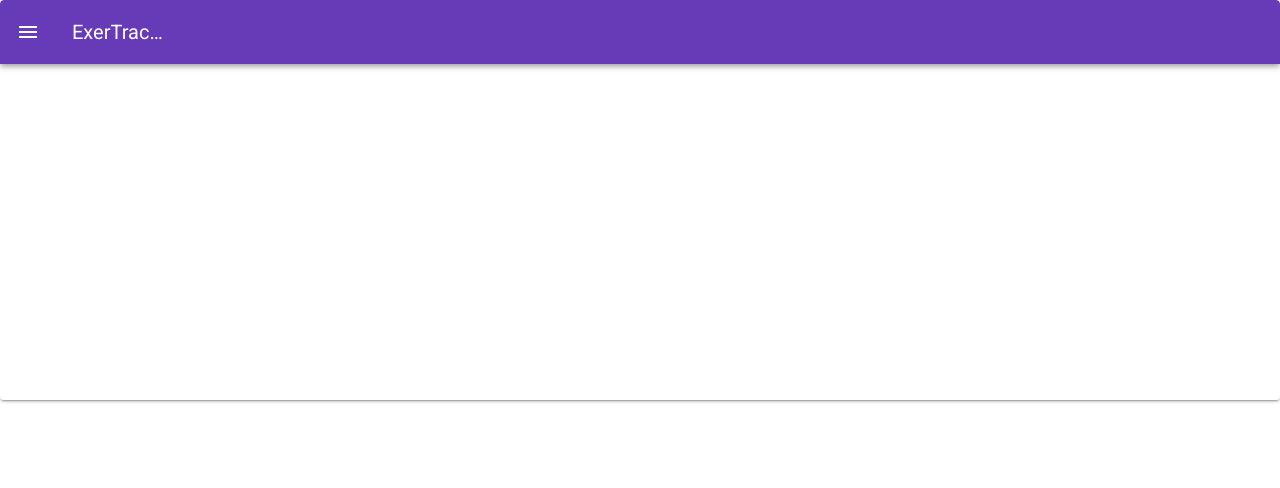
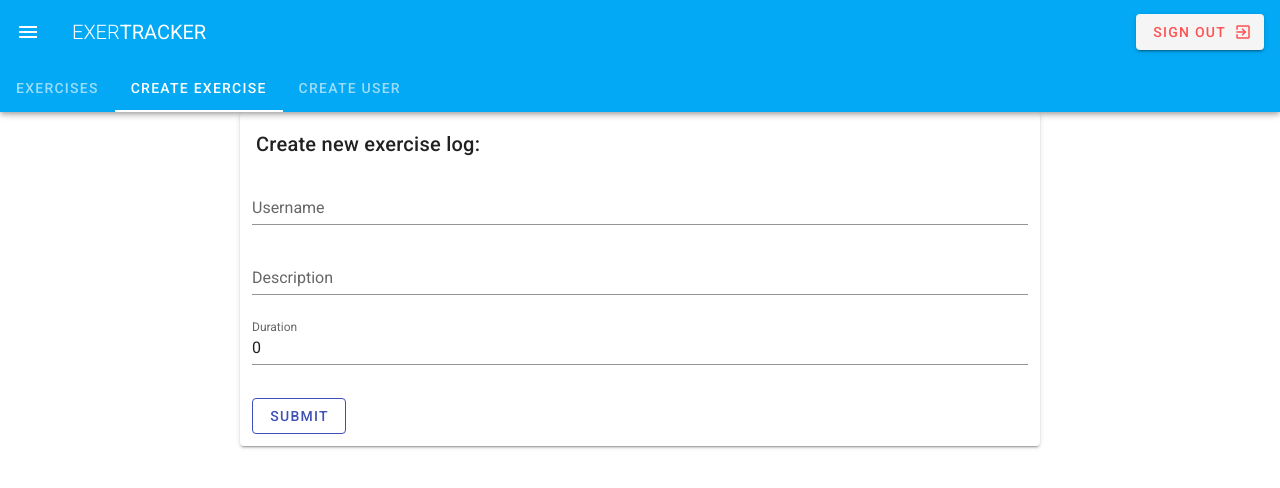
Before and after one commit to ian038/ExerTracker, a Vue app in the folder client/: page /#/create in a window 1280 px wide. Shown: the top 488 px of the page. Built offline with nearby package versions, Linux system fonts and the light colour scheme.

Commit message:
Added dashboard

```diff
--- a/client/package.json
+++ b/client/package.json
@@ -14,6 +14,7 @@
     "vuetify": "^2.2.11"
   },
   "devDependencies": {
+    "@mdi/font": "^5.0.45",
     "@vue/cli-plugin-babel": "~4.2.0",
     "@vue/cli-plugin-eslint": "~4.2.0",
     "@vue/cli-service": "~4.2.0",
--- a/client/public/index.html
+++ b/client/public/index.html
@@ -5,8 +5,9 @@
     <meta http-equiv="X-UA-Compatible" content="IE=edge">
     <meta name="viewport" content="width=device-width,initial-scale=1.0">
     <link rel="icon" href="<%= BASE_URL %>favicon.ico">
-    <title><%= htmlWebpackPlugin.options.title %></title>
+    <title>ExerTracker</title>
     <link rel="stylesheet" href="https://fonts.googleapis.com/css?family=Roboto:100,300,400,500,700,900">
+    <link rel="stylesheet" href="https://fonts.googleapis.com/icon?family=Material+Icons">
     <link rel="stylesheet" href="https://cdn.jsdelivr.net/npm/@mdi/font@latest/css/materialdesignicons.min.css">
   </head>
   <body>
--- a/client/src/App.vue
+++ b/client/src/App.vue
@@ -1,7 +1,8 @@
 <template>
-  <v-app>
+  <v-app class="grey lighten-4">
+    <Dashboard/>
     <v-content>
-      <Dashboard/>
+      <router-view></router-view>
     </v-content>
   </v-app>
 </template>
--- a/client/src/components/CreateExercises.vue
+++ b/client/src/components/CreateExercises.vue
@@ -1,5 +1,38 @@
 <template>
-    <div class='create-exercises'>
-        <h1>CreateExercises</h1>
-    </div>
+  <v-card class="mx-auto" max-width="800px">
+      <v-card-title>Create new exercise log:</v-card-title>
+      <v-form
+       ref="form"
+        v-model="valid"
+        lazy-validation
+        class="px-3"
+        >
+        <v-text-field v-model="username" label="Username" :rules="usernameRules"></v-text-field>
+        <v-text-field v-model="description" label="Description" :rules="descriptionRules"></v-text-field>
+        <v-text-field v-model="duration" label="Duration" :rules="durationRules"></v-text-field>
+
+        <v-btn outlined color="indigo" class="mx-0 mt-3 mb-3">Submit</v-btn>
+    </v-form>
+  </v-card>
 </template>
+
+<script>
+export default {
+    data: () => {
+        return {
+            username:'',
+            usernameRules: [
+                v => !!v || 'Username is required'
+            ],
+            description: '',
+            descriptionRules: [
+                v => !!v || 'Username is required'
+            ],
+            duration: 0,
+            durationRules: [
+                v => !!v || 'Username is required'
+            ]
+        }
+    }
+}
+</script>
--- a/client/src/components/Dashboard.vue
+++ b/client/src/components/Dashboard.vue
@@ -1,50 +1,38 @@
 <template>
-  <v-card
-    class="mx-auto overflow-hidden"
-    height="400"
-  >
-    <v-app-bar
-      color="deep-purple"
-      dark
-    >
-      <v-app-bar-nav-icon @click="drawer = true"></v-app-bar-nav-icon>
+  <nav>
+    <v-app-bar dark color="light-blue" app>
+      <v-app-bar-nav-icon @click="drawer = !drawer"></v-app-bar-nav-icon>
 
-      <v-toolbar-title>ExerTracker</v-toolbar-title>
-      <!-- Insert tabs -->
-      <v-tabs></v-tabs>
+      <v-toolbar-title class="text-uppercase">
+        <span class="font-weight-light">Exer</span>
+        <span>Tracker</span>
+      </v-toolbar-title>
+
+      <v-spacer></v-spacer>
+
+      <v-btn class="error--text" light>
+        <span>Sign Out</span>
+        <v-icon class="material-icons" right>exit_to_app</v-icon>
+      </v-btn>
+      <v-tabs slot="extension">
+        <v-tab v-for="link in links" :key="link.id" :to="link.link">{{link.name}}</v-tab>
+      </v-tabs>
     </v-app-bar>
-
-    <v-navigation-drawer
-      v-model="drawer"
-      absolute
-      temporary
-    >
-      <v-list
-        nav
-        dense
-      >
-        <v-list-item-group
-          v-model="group"
-          active-class="deep-purple--text text--accent-4"
-        >
-          <v-list-item>
+      <v-navigation-drawer v-model="drawer" app>
+        <v-list>
+          <v-list-item-group v-model="item" color="primary">
+          <v-list-item v-for="item in items" :key="item.id" :to="item.link">
             <v-list-item-icon>
-              <v-icon>mdi-home</v-icon>
+              <v-icon v-text="item.icon"></v-icon>
             </v-list-item-icon>
-            <v-list-item-title>Home</v-list-item-title>
+            <v-list-contents>
+              <v-list-item-title v-text="item.name"></v-list-item-title>
+            </v-list-contents>
           </v-list-item>
-
-          <v-list-item>
-            <v-list-item-icon>
-              <v-icon>mdi-account</v-icon>
-            </v-list-item-icon>
-            <v-list-item-title>Account</v-list-item-title>
-          </v-list-item>
-
         </v-list-item-group>
-      </v-list>
-    </v-navigation-drawer>
-  </v-card>
+        </v-list>
+      </v-navigation-drawer>
+  </nav>
 </template>
 
 <script>
@@ -52,7 +40,16 @@
     name: 'Dashboard',
 
     data: () => ({
-      drawer: false
+      drawer: false,
+      links: [
+        { id: 1, name: 'Exercises', link: '/' },
+        { id: 2, name: 'Create Exercise', link: '/create' },
+        { id: 3, name: 'Create User', link: '/user' }
+      ],
+      items: [
+        { id: 1, name: 'Home', icon: 'mdi-home', link: '/' },
+        { id: 2, name: 'Sign Out', icon: 'exit_to_app', link: '/user'}
+      ]
     }),
   }
 </script>
--- a/client/src/plugins/vuetify.js
+++ b/client/src/plugins/vuetify.js
@@ -1,7 +1,11 @@
+import '@mdi/font/css/materialdesignicons.css';
 import Vue from 'vue';
 import Vuetify from 'vuetify/lib';
 
 Vue.use(Vuetify);
 
 export default new Vuetify({
+    icons: {
+        iconfont: 'mdi', // default - only for display purposes
+      },
 });
```
Also changed, not shown: client/src/components/ExercisesList.vue (+9 -0 lines), 2 other files (tests, documents, lock files or other folders).
